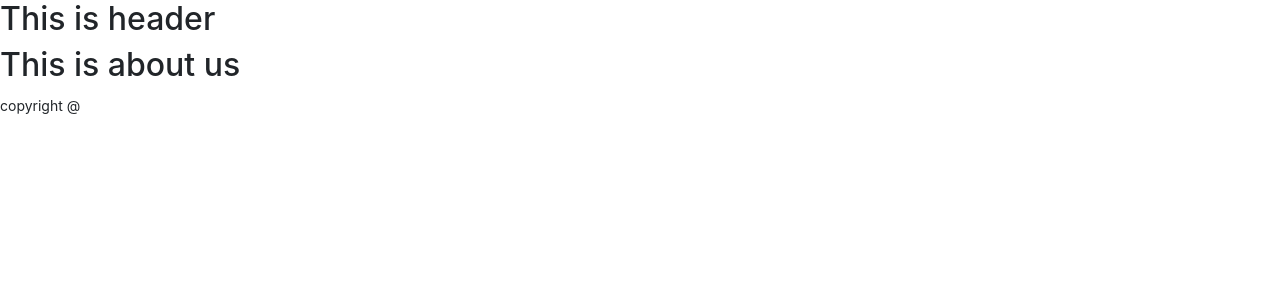
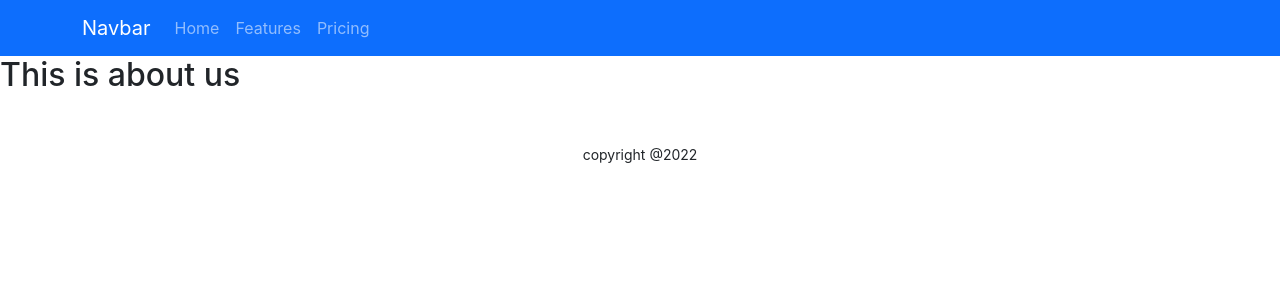
Before and after one commit to naimurbd/warehouse-books-client-website, a React (Create React App) app: page /about in a window 1280 px wide. Shown: the top 300 px of the page. Built offline with nearby package versions, Linux system fonts and the light colour scheme.

Commit message:
navbar added

```diff
--- a/public/items.json
+++ b/public/items.json
@@ -21,21 +21,21 @@
         "img": "https://i.ibb.co/pzk30xk/big-sandwich-hamburger-burger-with-beef-red-onion-tomato-fried-bacon-1.png"
     },
     {
-        "id": "8",
+        "id": "38",
         "name": "Burger",
         "price": 840,
         "description": "a Burger consisting of one or more cooked patties, placed inside a sliced bread roll or bun roll. minced beef used to make burgers. A burger consisting of steak.A burger made with plant-based meat substitute",
         "img": "https://i.ibb.co/pzk30xk/big-sandwich-hamburger-burger-with-beef-red-onion-tomato-fried-bacon-1.png"
     },
     {
-        "id": "8",
+        "id": "28",
         "name": "Burger",
         "price": 840,
         "description": "a Burger consisting of one or more cooked patties, placed inside a sliced bread roll or bun roll. minced beef used to make burgers. A burger consisting of steak.A burger made with plant-based meat substitute",
         "img": "https://i.ibb.co/pzk30xk/big-sandwich-hamburger-burger-with-beef-red-onion-tomato-fried-bacon-1.png"
     },
     {
-        "id": "8",
+        "id": "18",
         "name": "Burger",
         "price": 840,
         "description": "a Burger consisting of one or more cooked patties, placed inside a sliced bread roll or bun roll. minced beef used to make burgers. A burger consisting of steak.A burger made with plant-based meat substitute",
--- a/src/Pages/Home/Banner/Banner.js
+++ b/src/Pages/Home/Banner/Banner.js
@@ -15,7 +15,7 @@ const Banner = () => {
         <Carousel activeIndex={index} onSelect={handleSelect}>
             <Carousel.Item>
                 <img
-                    className="d-block w-100 "
+                    className="d-block w-100 height-100 "
                     src={banner1}
                     alt="First slide"
                 />
--- a/src/Pages/Home/Item/Item.js
+++ b/src/Pages/Home/Item/Item.js
@@ -9,7 +9,7 @@ const Item = ({ item }) => {
             <h2>{name}</h2>
             <p>Price: {price}</p>
             <p><small>{description}</small></p>
-            <button>Update</button>
+            <button className='btn btn-primary'>Update</button>
         </div>
     );
 };
--- a/src/Pages/Home/Items/Items.js
+++ b/src/Pages/Home/Items/Items.js
@@ -13,7 +13,7 @@ const Items = () => {
     }, [])
 
     return (
-        <div>
+        <div className='container'>
             <h1 className='items-title mt-5'>Inventory Items</h1>
             <div className="items-container">
                 {
--- a/src/Pages/Home/NewItem/NewItem.js
+++ b/src/Pages/Home/NewItem/NewItem.js
@@ -5,12 +5,12 @@ const NewItem = ({ newItem }) => {
     const { name, img } = newItem;
     return (
         <div className='g-5 col-sm-12 col-md-6 col-lg-4'>
-            <div class="card" style={{ width: "18rem" }}>
-                <img src={img} class="card-img-top" alt="..." />
-                <div class="card-body">
-                    <h5 class="card-title">{name}</h5>
-                    <p class="card-text">Some quick example text to build on the card title and make up the bulk of the card's content.</p>
-                    <a href="#" class="btn btn-primary">Go somewhere</a>
+            <div className="card" style={{ width: "18rem" }}>
+                <img src={img} className="card-img-top" alt="..." />
+                <div className="card-body">
+                    <h5 className="card-title">{name}</h5>
+                    <p className="card-text">Some quick example text to build on the card title and make up the bulk of the card's content.</p>
+                    <a href="#" className="btn btn-primary">Go somewhere</a>
                 </div>
             </div>
         </div>
--- a/src/Pages/Shared/Footer/Footer.js
+++ b/src/Pages/Shared/Footer/Footer.js
@@ -1,9 +1,11 @@
 import React from 'react';
 
 const Footer = () => {
+    const today = new Date();
+    const year = today.getFullYear();
     return (
-        <footer>
-            <p><small>copyright @</small></p>
+        <footer className='text-center mt-5'>
+            <p><small>copyright @{year}</small></p>
         </footer>
     );
 };
--- a/src/Pages/Shared/Header/Header.js
+++ b/src/Pages/Shared/Header/Header.js
@@ -1,10 +1,22 @@
 import React from 'react';
+import { Container, Nav, Navbar } from 'react-bootstrap';
 
 const Header = () => {
     return (
-        <header>
-            <h2>This is header</h2>
-        </header>
+        <>
+
+            <Navbar bg="primary" variant="dark">
+                <Container>
+                    <Navbar.Brand href="#home">Navbar</Navbar.Brand>
+                    <Nav className="me-auto">
+                        <Nav.Link href="#home">Home</Nav.Link>
+                        <Nav.Link href="#features">Features</Nav.Link>
+                        <Nav.Link href="#pricing">Pricing</Nav.Link>
+                    </Nav>
+                </Container>
+            </Navbar>
+
+        </>
     );
 };
 
```
